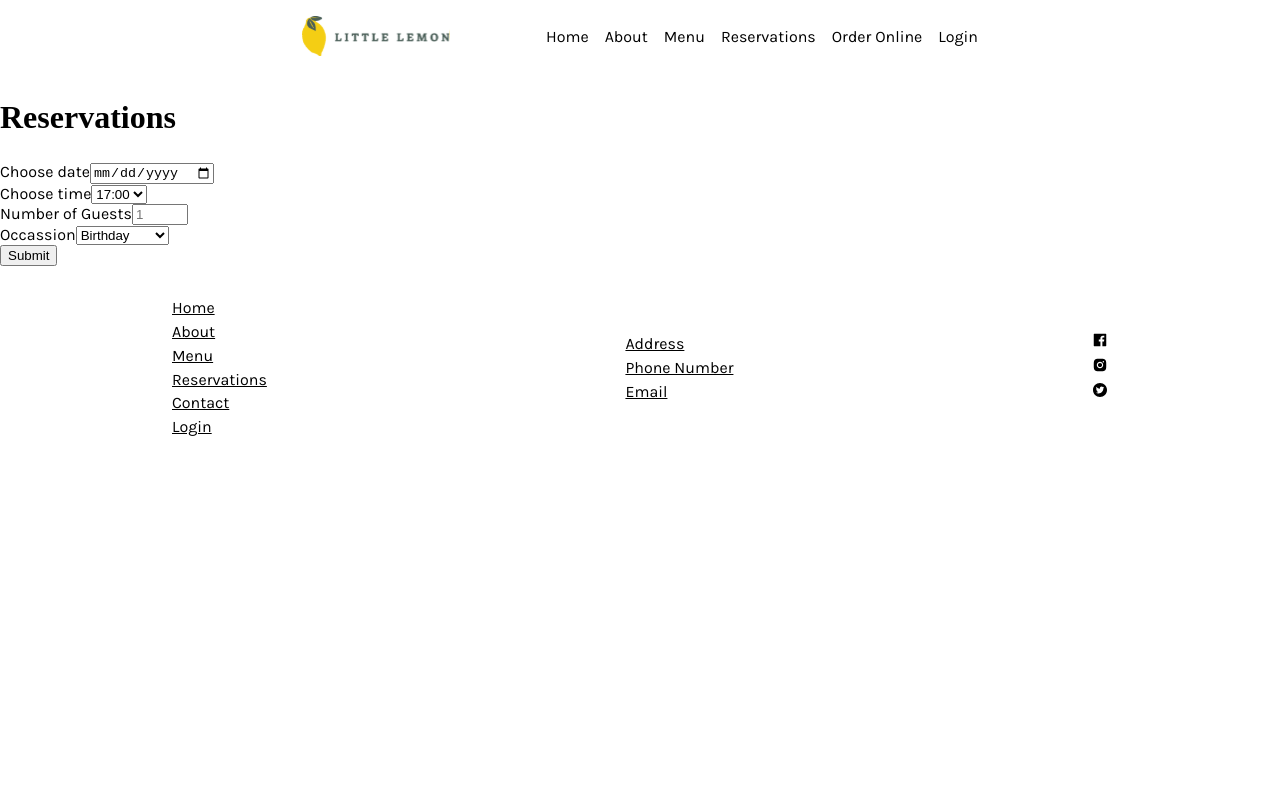
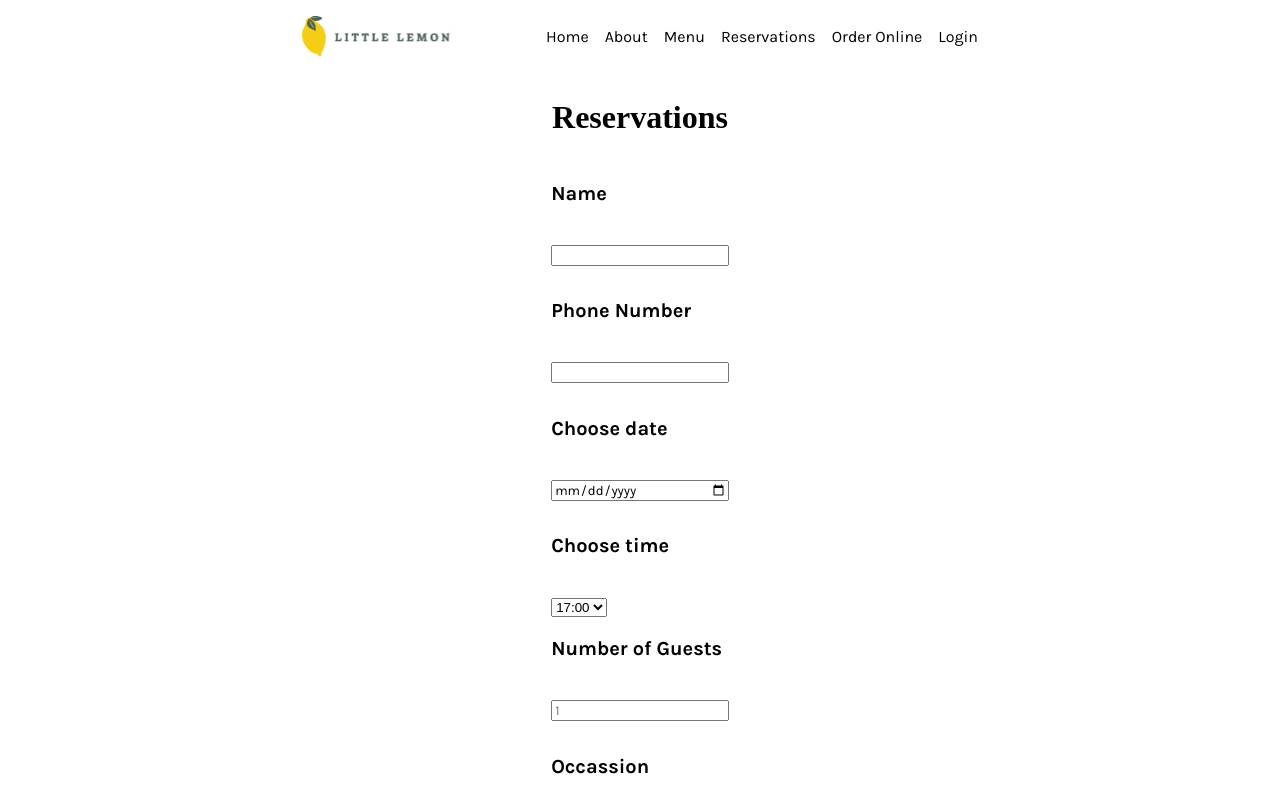
Before and after one commit to savvystrider/little-lemon-capstone, a React (Vite) app: page /reservations in a window 1280 px wide. Shown: the top 800 px of the page. Built offline with nearby package versions, Linux system fonts and the light colour scheme; a web font is replaced by a local one.

Commit message:
adds basic form styles

```diff
--- a/src/components/Reservations.jsx
+++ b/src/components/Reservations.jsx
@@ -3,6 +3,14 @@ export default function Reservations() {
     <div className="reservations">
       <h2>Reservations</h2>
       <form>
+        <div className="input-element">
+          <label htmlFor="name">Name</label>
+          <input type="text" id="name" />
+        </div>
+        <div className="input-element">
+          <label htmlFor="phone">Phone Number</label>
+          <input type="tel" id="phone" />
+        </div>
         <div className="input-element">
           <label htmlFor="date">Choose date</label>
           <input type="date" id="date" />
@@ -29,7 +37,9 @@ export default function Reservations() {
             <option value="Anniversary">Anniversary</option>
           </select>
         </div>
-        <button type="submit">Submit</button>
+        <button type="submit" className="submit-btn">
+          Confirm Reservation
+        </button>
       </form>
     </div>
   );
--- a/src/index.css
+++ b/src/index.css
@@ -234,6 +234,49 @@ nav ul {
   margin: 0;
 }
 
+/* RESERVATIONS */
+.reservations {
+  display: flex;
+  flex-direction: column;
+  justify-content: space-between;
+  align-items: center;
+}
+
+.reservations h2 {
+  text-align: center;
+}
+
+form {
+  margin: 0 auto;
+  max-width: 1000px;
+}
+
+.input-element input,
+.input-element label {
+  display: block;
+  font-family: inherit;
+  margin-bottom: 1em;
+  width: 100%;
+}
+
+label {
+  font-weight: bold;
+  font-size: 1.25rem;
+  padding: 1em 0;
+}
+
+.submit-btn {
+  cursor: pointer;
+  display: block;
+  background-color: #f4ce14;
+  color: black;
+  padding: 0.75em 1.75em;
+  border: none;
+  border-radius: 0.5em;
+  font-weight: bold;
+  margin-block: 1em;
+}
+
 /* FOOTER */
 footer {
   padding: 2em;
```
